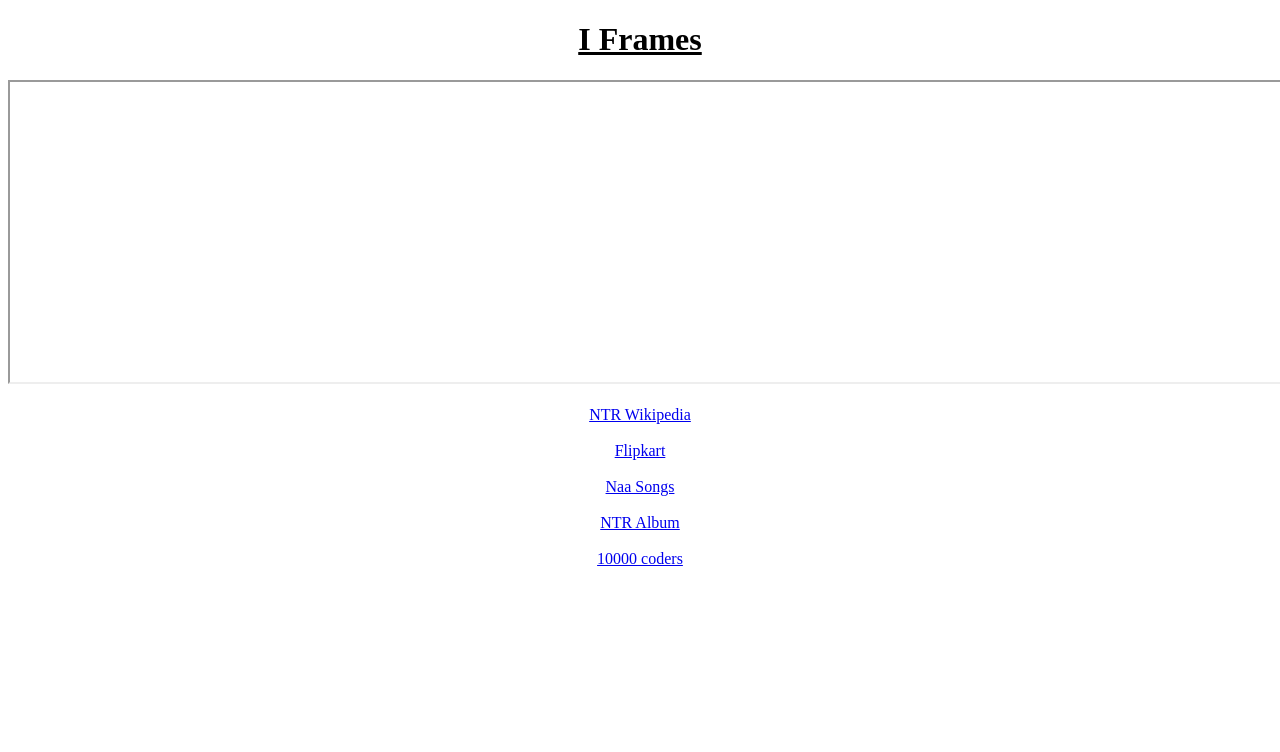
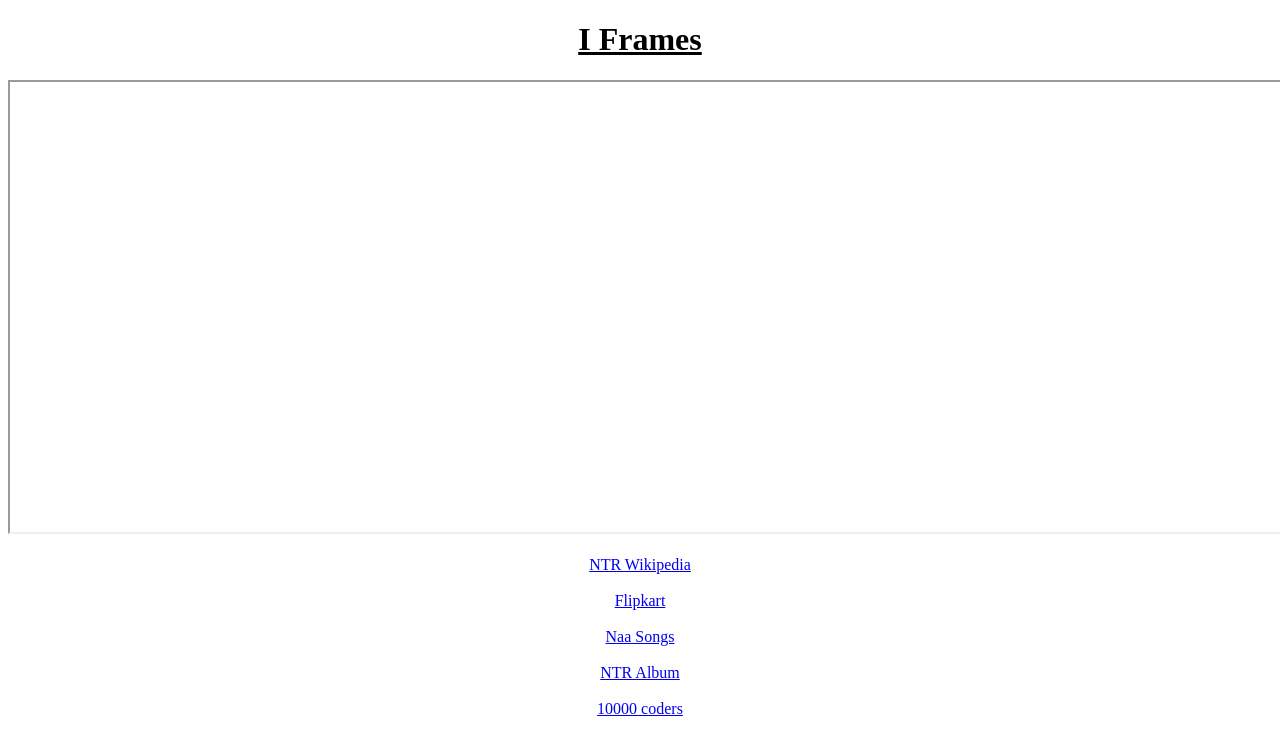
Before and after one commit to chandra1414/I-Frames, a plain HTML site: page index.html in a window 1280 px wide. Shown: the top 752 px of the page. Drawn offline with Linux system fonts and the light colour scheme.

Commit message:
Update iframe height in index.html
Increased iframe height from 300 to 450 pixels.

```diff
--- a/index.html
+++ b/index.html
@@ -8,7 +8,7 @@
 <body>
     <h1><center> <u>I Frames </u></center></h1>
     <center>
-        <iframe src="" name="link" height="300" width="1500" frame border="0"></iframe>
+        <iframe src="" name="link" height="450" width="1500" frame border="0"></iframe>
         <br>
         <br>
         <a href="https://en.wikipedia.org/wiki/N._T._Rama_Rao_Jr." target="link">NTR Wikipedia</a>
```
